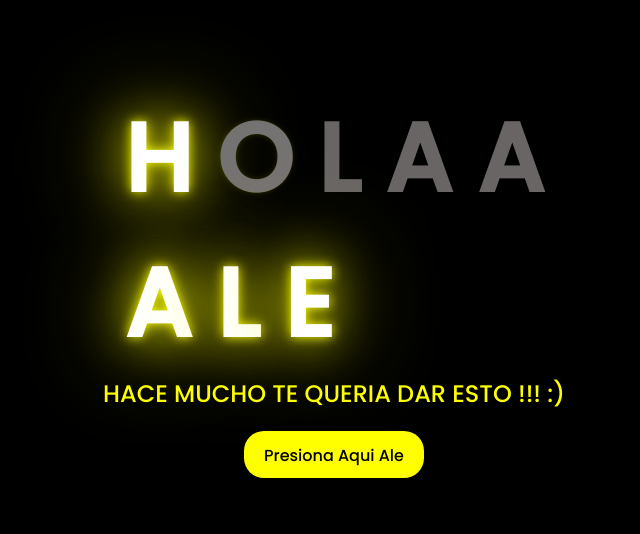
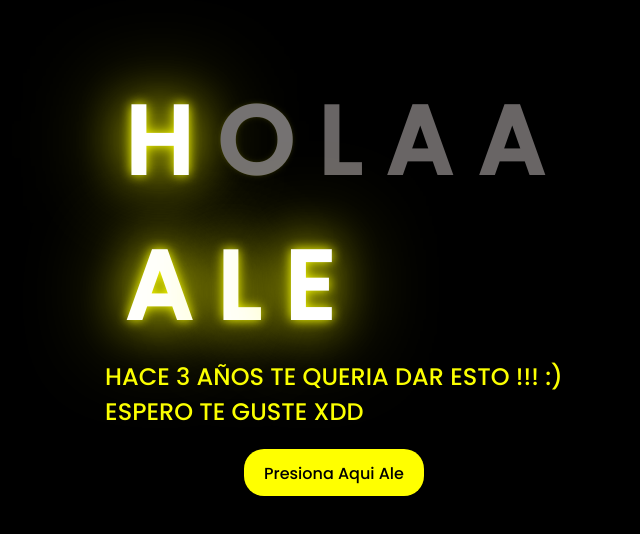
Before and after one commit to luisalvarado18rodriguez-del/xdssd, a plain HTML site: page Index.html in a window 1280 px wide. Shown: the part 126-660 px from the top of the page, without its empty margins (314-954 px from the left). Drawn offline with Linux system fonts and the light colour scheme.

Commit message:
Actualizar Index.html
xdd

```diff
--- a/Index.html
+++ b/Index.html
@@ -29,7 +29,8 @@
         <span></span>
     </div>
     <div class="description">
-        <span>HACE MUCHO TE QUERIA DAR ESTO !!! :) </span>
+        <span>HACE 3 AÑOS TE QUERIA DAR ESTO !!! :) <br> ESPERO TE GUSTE XDD
+</span>
     </div>
     <div class="button">
         <button>
```
